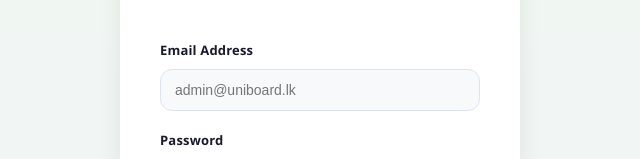
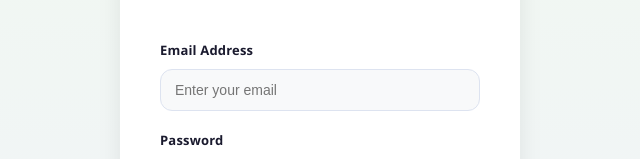
Before and after one commit to NavodPriyadarshana/UniBoard-Admin-Panel, a React (Vite) app: page / in a window 1280 px wide. Shown: the part 321-480 px from the top of the page, without its empty margins (320-960 px from the left). Built offline with nearby package versions, Linux system fonts and the light colour scheme; no server answers.

Commit message:
Fix email placeholder in login page

```diff
--- a/src/pages/Login.jsx
+++ b/src/pages/Login.jsx
@@ -62,7 +62,7 @@ export default function Login() {
               type="email"
               value={email}
               onChange={(e) => setEmail(e.target.value)}
-              placeholder="admin@uniboard.lk"
+              placeholder="Enter your email"
               required
               style={{
                 width: '100%',
```
